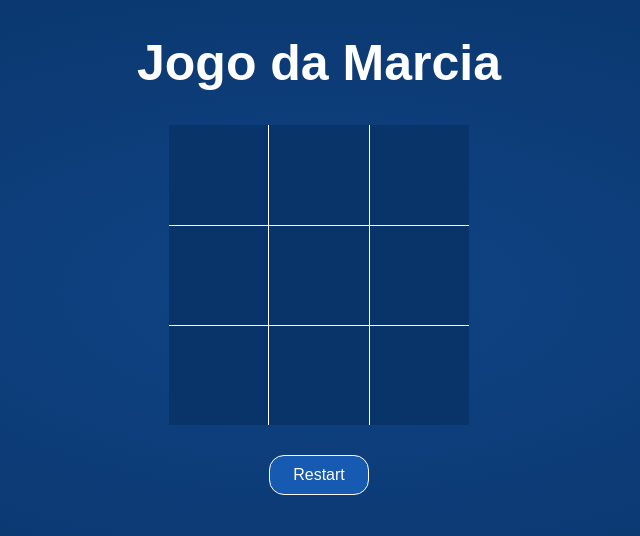
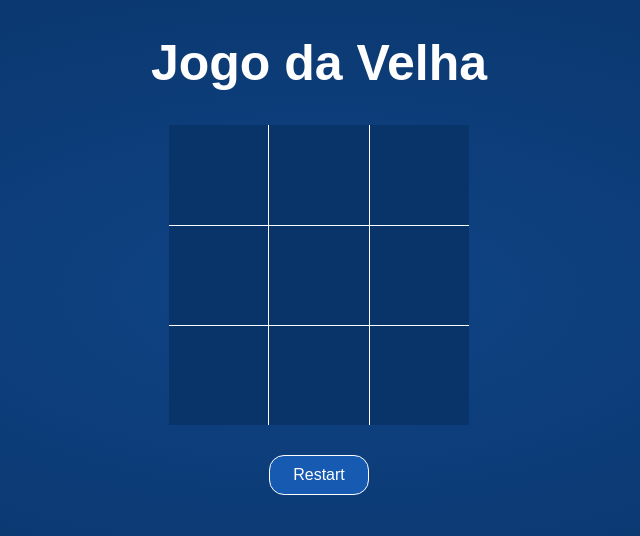
Before and after one commit to Ferrari050/JogoDaVelha, a plain HTML site: page index.html in a window 1280 px wide. Shown: the top 536 px of the page, without its empty margins (321-961 px from the left). Drawn offline with Linux system fonts and the light colour scheme; a web font is replaced by a local one.

Commit message:
voltando o nome do jogo ao normal

```diff
--- a/index.html
+++ b/index.html
@@ -14,7 +14,7 @@
   </head>
   <body>
     <div class="container">
-      <h1>Jogo da Marcia</h1>
+      <h1>Jogo da Velha</h1>
       <div id="board" class="board">
         <button class="cell button11" id="11" data-cell></button>
         <button class="cell button12" id="12" data-cell></button>
```
